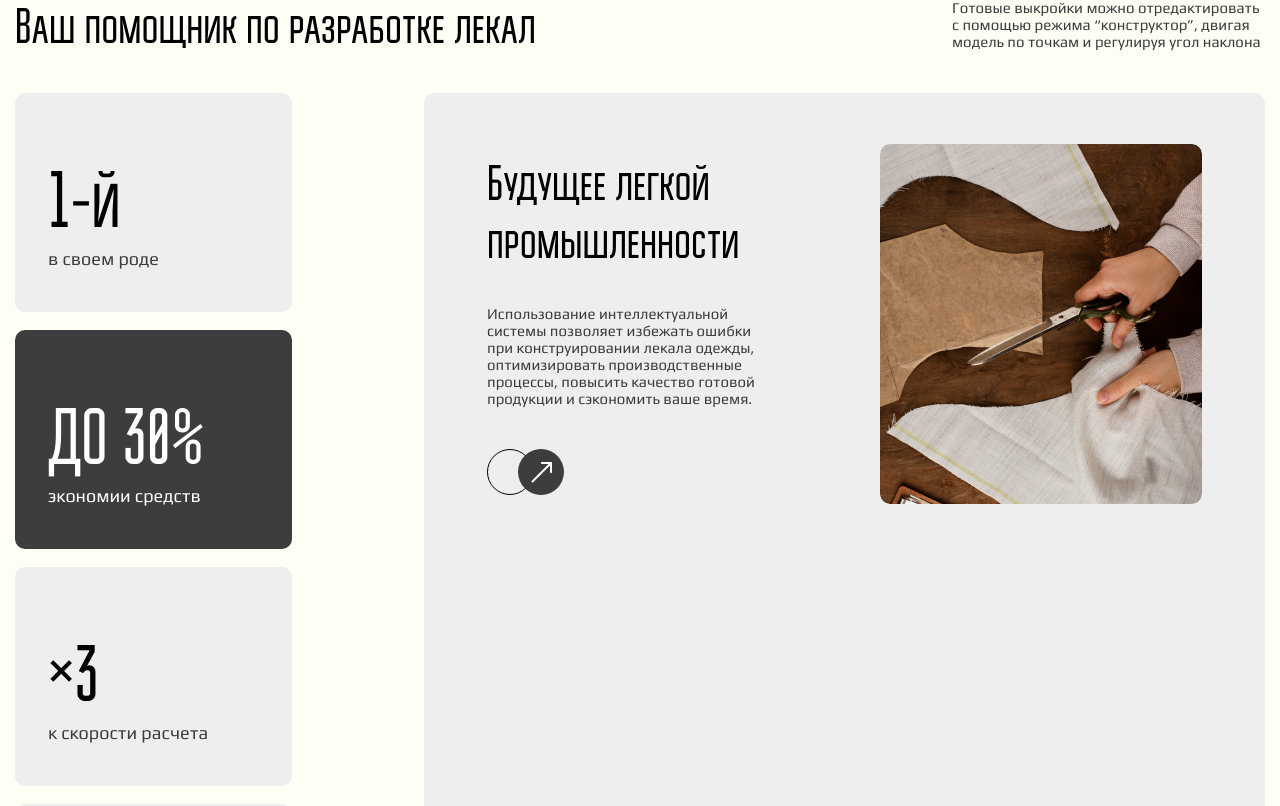
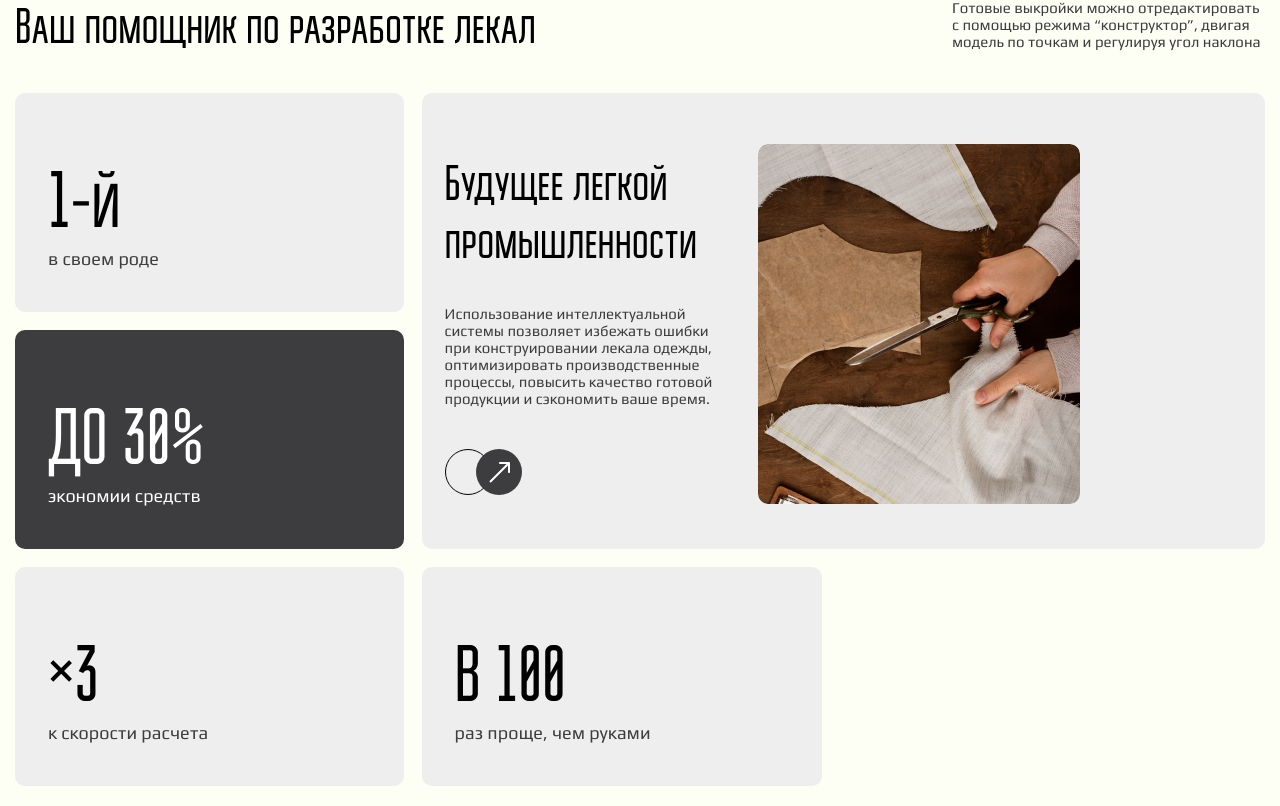
Before and after one commit to ismailow/alta, a React (Create React App) app: page / in a window 1280 px wide. Shown: the part 1214-2020 px from the top of the page. Built offline with nearby package versions, Linux system fonts and the light colour scheme; the HTML template or start-up script is replaced by a standard one.

Commit message:
adaptive

```diff
--- a/src/components/details/details.module.css
+++ b/src/components/details/details.module.css
@@ -41,14 +41,12 @@
 
 @media (max-width: 1260px) {
     .imagesBlock {
-        /* grid-template-areas: 'first third' 'first fourth' 'second second'; */
         grid-template-areas: 'first third' 'first fourth' 'second second';
     }
 }
 
 @media (max-width: 900px) {
     .imagesBlock {
-        /* grid-template-areas: 'first third' 'first fourth' 'second second'; */
         grid-template-areas: 'first first' 'first first' 'second second' 'third fourth';
     }
 }
@@ -59,7 +57,6 @@
     justify-self: stretch;
     width: 100%;
     height: auto;
-    /* max-height: 300px; */
     object-fit: cover;
 }
 
--- a/src/components/header/header.module.css
+++ b/src/components/header/header.module.css
@@ -8,6 +8,10 @@
 .menu {
     display: flex;
     gap: 80px;
+}
+
+.closeBtn {
+    display: none;
 }
 
 @media (max-width: 1111px) {
@@ -37,9 +41,30 @@
         width: 100vw;
         height: 100vh;
         background-color: rgba(255, 255, 255, .7);
+        z-index: 10;
     }
-    .nav.nav-active {
+    .navActive {
         display: block;
+    }
+    .menu {
+        position: absolute;
+        flex-direction: column;
+        background-color: #FFF;
+        height: 100vh;
+        width: 300px;
+        right: 0;
+        padding: 15px;
+    }
+    .closeBtn {
+        display: block;
+        background-color: transparent;
+        border: none;
+        width: 30px;
+        height: 30px;
+    }
+    .closeBtn img {
+        width: 40px;
+        height: 40px;
     }
 }
 
--- a/src/components/header/index.jsx
+++ b/src/components/header/index.jsx
@@ -1,6 +1,7 @@
 import BorderedBtn from "../../ui/borderedBtn";
 
 import logo from "../../icons/logo.svg";
+import closeIcon from "../../icons/close.svg";
 
 import styles from "./header.module.css";
 import SimpleBtn from "../../ui/simpleBtn";
@@ -16,9 +17,9 @@ const Header = () => {
 
     useEffect(() => {
         if (isOpenMenu) {
-            navRef.current.classList.add('nav-active');
+            navRef.current.classList.add(styles.navActive);
         } else {
-            navRef.current.classList.remove('nav-active');
+            navRef.current.classList.remove(styles.navActive);
         }
     }, [isOpenMenu])
 
@@ -29,6 +30,12 @@ const Header = () => {
             </div>
             <nav className={styles.nav} ref={navRef}>
                 <ul className={styles.menu}>
+                        <button
+                            className={styles.closeBtn}
+                            onClick={() => setIsOpenMenu(false)}
+                        >
+                            <img src={closeIcon} />
+                        </button>
                     <li className={styles.menuItem}>
                         <a className={`${styles.menuLink} ${styles.menuLinkActive}`} href="#">Главная</a>
                     </li>
@@ -52,7 +59,7 @@ const Header = () => {
                         <BorderedBtn text="Регистрация" />
                     </li>
                 </ul>
-                <BurgerBtn onClickBtn={() => setIsOpenMenu(!isOpenMenu)} />
+                <BurgerBtn onClickBtn={() => setIsOpenMenu(true)} />
             </div>
         </header>
     )
--- a/src/components/helper/helper.module.css
+++ b/src/components/helper/helper.module.css
@@ -23,15 +23,15 @@
 }
 
 .content {
-    display: flex;
+    display: grid;
     gap: 41px;
 }
 
 .tiles {
-    display: flex;
-    max-width: 572px;
-    flex-wrap: wrap;
+    display: grid;
     gap: 18px;
+
+    grid-template-areas: 'tile1 tile2 tile5 tile5' 'tile3 tile4 tile5 tile5 ';
 }
 
 .tile {
@@ -69,6 +69,43 @@
     padding: 51px 63px 36px;
     gap: 113px;
     color: #3D3C3E;
+    width: 838px;
+}
+
+@media (max-width: 1460px) {
+    .description {
+        width: 780px;
+        gap: 63px;
+        padding-right: 33px;
+    }
+}
+
+@media (max-width: 1400px) {
+    .description {
+        width: 730px;
+        gap: 33px;
+        padding-right: 23px;
+        padding-left: 23px;
+    }
+}
+
+@media (max-width: 1350px) {
+    .description {
+        width: 700px;
+    }
+}
+
+@media (max-width: 1320px) {
+    .tiles {
+        grid-template-areas: 'tile1 tile5' 'tile2 tile5' 'tile3 tile4';
+    }
+    .tile {
+        width: 100%;
+    }
+
+    .tile4 {
+        max-width: 400px;
+    }
 }
 
 .info {
@@ -99,3 +136,23 @@
     border: none;
     background-color: transparent;
 }
+
+.tile1 {
+    grid-area: tile1;
+}
+
+.tile2 {
+    grid-area: tile2;
+}
+
+.tile3 {
+    grid-area: tile3;
+}
+
+.tile4 {
+    grid-area: tile4;
+}
+
+.tile5 {
+    grid-area: tile5;
+}
--- a/src/components/helper/index.jsx
+++ b/src/components/helper/index.jsx
@@ -12,24 +12,36 @@ const Hepler = () => {
             </div>
             <div className={styles.content}>
                 <div className={styles.tiles}>
-                    <div className={styles.tile}>
+                    <div className={`${styles.tile} ${styles.tile1}`}>
                         <h3 className={styles.tileTitle}>1-й</h3>
                         <p className={styles.tileSubtitle}>в своем роде </p>
                     </div>
-                    <div className={`${styles.tile} ${styles.tileDark}`}>
+                    <div className={`${styles.tile} ${styles.tile2} ${styles.tileDark}`}>
                         <h3 className={styles.tileTitle}>ДО 30%</h3>
                         <p className={styles.tileSubtitle}>экономии средств </p>
                     </div>
-                    <div className={styles.tile}>
+                    <div className={`${styles.tile} ${styles.tile3}`}>
                         <h3 className={styles.tileTitle}>×3</h3>
                         <p className={styles.tileSubtitle}>к скорости расчета</p>
                     </div>
-                    <div className={styles.tile}>
+                    <div className={`${styles.tile} ${styles.tile4}`}>
                         <h3 className={styles.tileTitle}>В 100</h3>
                         <p className={styles.tileSubtitle}>раз проще, чем руками</p>
                     </div>
+                    <div className={`${styles.tile} ${styles.tile5} ${styles.description}`}>
+                        <div className={styles.info}>
+                            <h2 className={styles.descriptionTitle}>Будущее легкой промышленности</h2>
+                            <p className={styles.text}>Использование интеллектуальной системы позволяет избежать ошибки  при конструировании лекала одежды, оптимизировать производственные процессы, повысить качество готовой продукции и сэкономить ваше время.</p>
+                            <button className={styles.btn}>
+                                <img src={arrowIcon} />
+                            </button>
+                        </div>
+                        <div className={styles.imageBlock}>
+                            <img className={styles.img} src={helperImg} alt='helper'/>
+                        </div>
+                    </div>
                 </div>
-                <div className={styles.description}>
+                {/* <div className={styles.description}>
                     <div className={styles.info}>
                         <h2 className={styles.descriptionTitle}>Будущее легкой промышленности</h2>
                         <p className={styles.text}>Использование интеллектуальной системы позволяет избежать ошибки  при конструировании лекала одежды, оптимизировать производственные процессы, повысить качество готовой продукции и сэкономить ваше время.</p>
@@ -40,7 +52,7 @@ const Hepler = () => {
                     <div className={styles.imageBlock}>
                         <img className={styles.img} src={helperImg} alt='helper'/>
                     </div>
-                </div>
+                </div> */}
             </div>
         </div>
     )
--- a/src/components/intro/intro.module.css
+++ b/src/components/intro/intro.module.css
@@ -14,6 +14,12 @@
     text-align: center;
 }
 
+@media (max-width: 1170px) {
+    .introTitle {
+        font-size: 120px;
+    }
+}
+
 .accent {
     color: #F25B05;
 }
@@ -21,6 +27,7 @@
 .introBlock {
     display: flex;
     justify-content: space-between;
+    gap: 34px;
 }
 
 .introContent {
--- a/src/ui/burgerBtn/burgerBtn.module.css
+++ b/src/ui/burgerBtn/burgerBtn.module.css
@@ -16,6 +16,7 @@
     background-color: #000;
     display: block;
     position: relative;
+    z-index: 0;
 }
 
 .line::after {
@@ -26,6 +27,7 @@
     display: block;
     position: absolute;
     top: -7px;
+    z-index: 0;
 }
 
 .line::before {
@@ -36,4 +38,5 @@
     display: block;
     position: absolute;
     top: 7px;
+    z-index: 0;
 }
```
Also changed, not shown: src/icons/close.svg (added).
